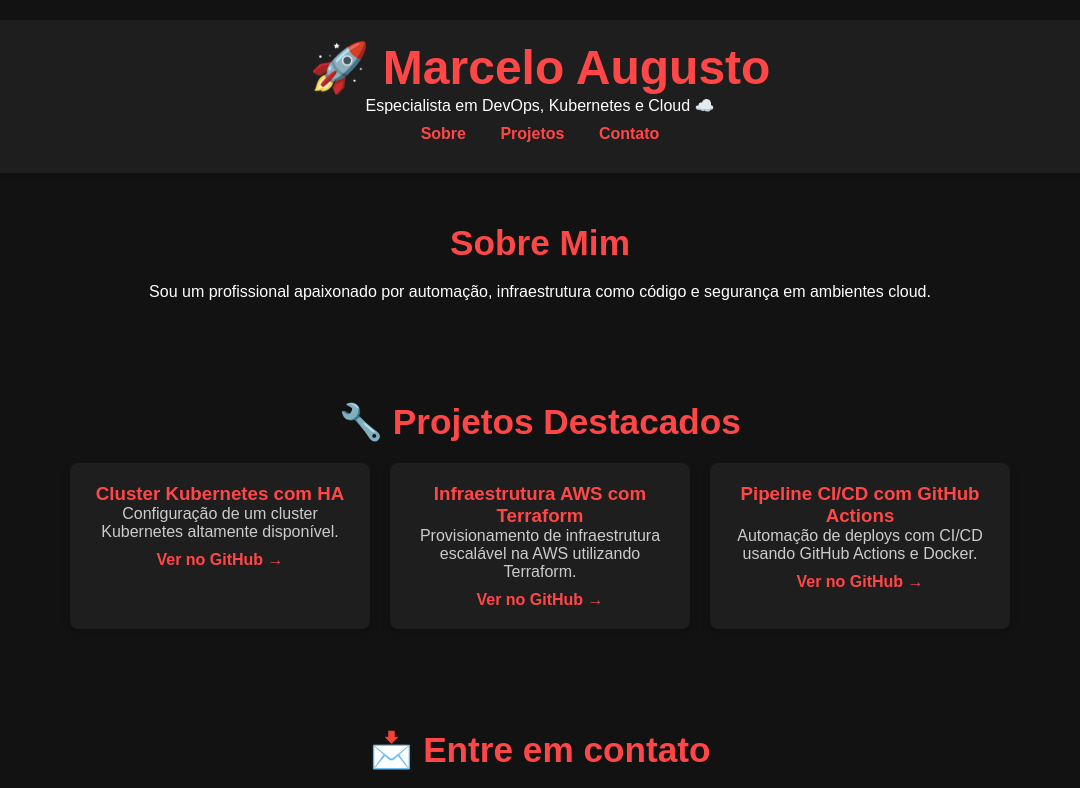
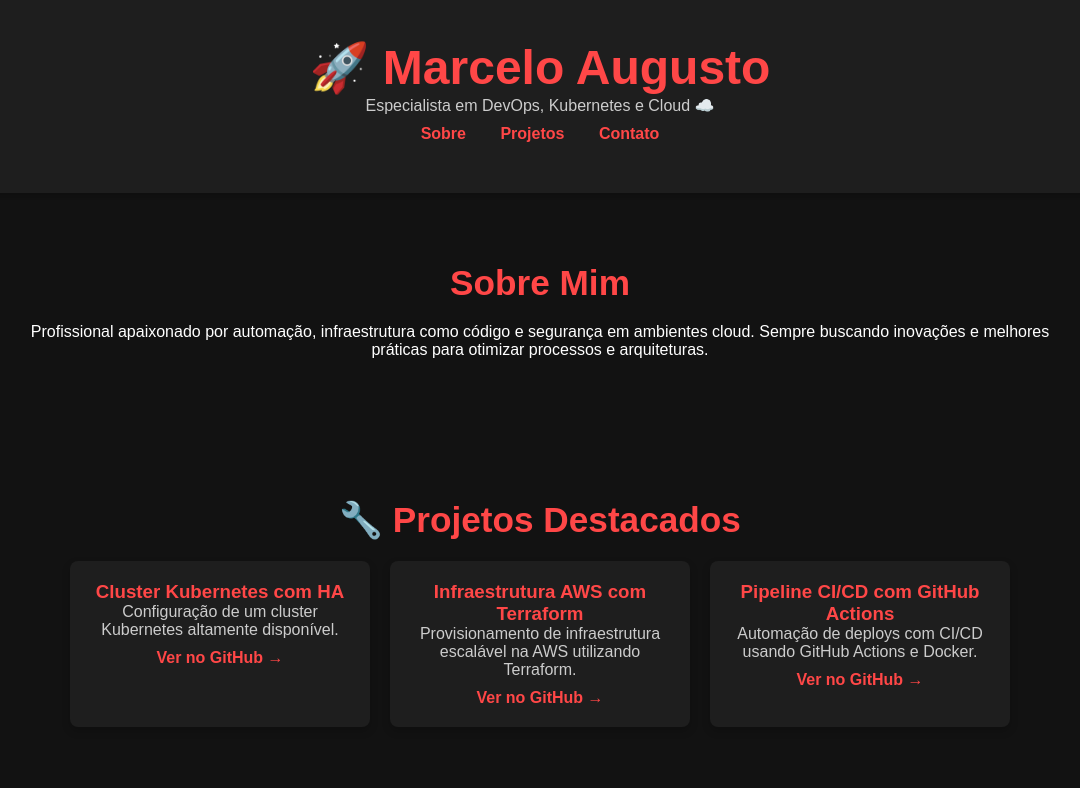
Before and after one commit to Marcelo-Augusto-Silva/Marcelo-Augusto-Silva.github.io, a plain HTML site: page index.html in a window 1280 px wide. Shown: the top 788 px of the page, without its empty margins (100-1180 px from the left). Drawn offline with Linux system fonts and the light colour scheme; a script that the page names is missing.

Commit message:
versao-4

```diff
--- a/index.html
+++ b/index.html
@@ -1,4 +1,3 @@
-
 <!DOCTYPE html>
 <html lang="pt-br">
 <head>
@@ -11,9 +10,9 @@
 <body>
     <header class="header">
         <div class="container">
-            <h1>🚀 Marcelo Augusto</h1>
-            <p>Especialista em DevOps, Kubernetes e Cloud ☁️</p>
-            <nav>
+            <h1 class="logo">🚀 Marcelo Augusto</h1>
+            <p class="subtitle">Especialista em DevOps, Kubernetes e Cloud ☁️</p>
+            <nav class="navbar">
                 <ul>
                     <li><a href="#about">Sobre</a></li>
                     <li><a href="#projects">Projetos</a></li>
@@ -26,7 +25,7 @@
     <section id="about" class="about">
         <div class="container">
             <h2>Sobre Mim</h2>
-            <p>Sou um profissional apaixonado por automação, infraestrutura como código e segurança em ambientes cloud.</p>
+            <p>Profissional apaixonado por automação, infraestrutura como código e segurança em ambientes cloud. Sempre buscando inovações e melhores práticas para otimizar processos e arquiteturas.</p>
         </div>
     </section>
 
@@ -65,7 +64,9 @@
     </section>
 
     <footer class="footer">
-        <p>&copy; 2024 Marcelo Augusto - Todos os direitos reservados.</p>
+        <div class="container">
+            <p>&copy; 2024 Marcelo Augusto - Todos os direitos reservados.</p>
+        </div>
     </footer>
 </body>
 </html>
--- a/styles.css
+++ b/styles.css
@@ -3,13 +3,20 @@
     margin: 0;
     padding: 0;
     box-sizing: border-box;
-    font-family: Arial, sans-serif;
+    font-family: 'Arial', sans-serif;
 }
 
+/* Estilo geral */
 body {
     background-color: #121212;
     color: white;
     text-align: center;
+}
+
+/* Container principal */
+.container {
+    max-width: 1100px;
+    margin: 0 auto;
     padding: 20px;
 }
 
@@ -18,36 +25,37 @@ body {
     background-color: #1e1e1e;
     padding: 20px 0;
     box-shadow: 0 4px 6px rgba(0, 0, 0, 0.2);
+    text-align: center;
 }
 
-.container {
-    max-width: 1100px;
-    margin: 0 auto;
-}
-
-.header h1 {
+.logo {
     font-size: 3rem;
     color: #ff4747;
 }
 
-nav ul {
+.subtitle {
+    color: #ccc;
+}
+
+/* Navegação */
+.navbar ul {
     list-style: none;
     padding: 10px;
 }
 
-nav ul li {
+.navbar ul li {
     display: inline;
     margin: 0 15px;
 }
 
-nav ul li a {
+.navbar ul li a {
     color: #ff4747;
     text-decoration: none;
     font-weight: bold;
     transition: color 0.3s;
 }
 
-nav ul li a:hover {
+.navbar ul li a:hover {
     color: #ffffff;
 }
 
```
